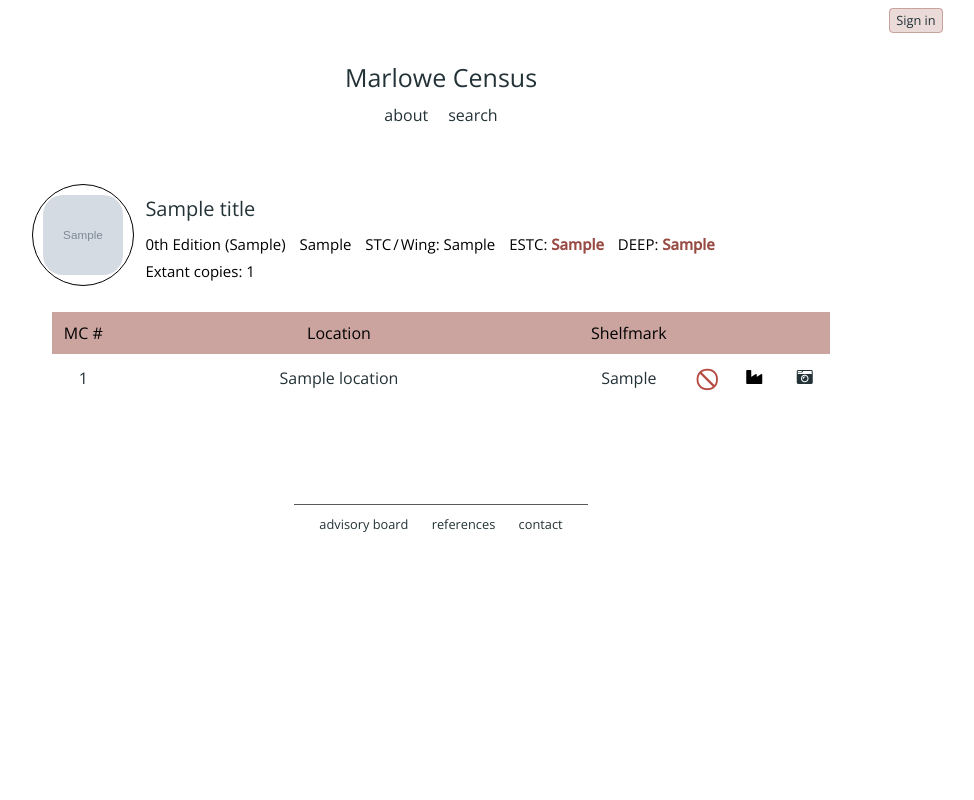
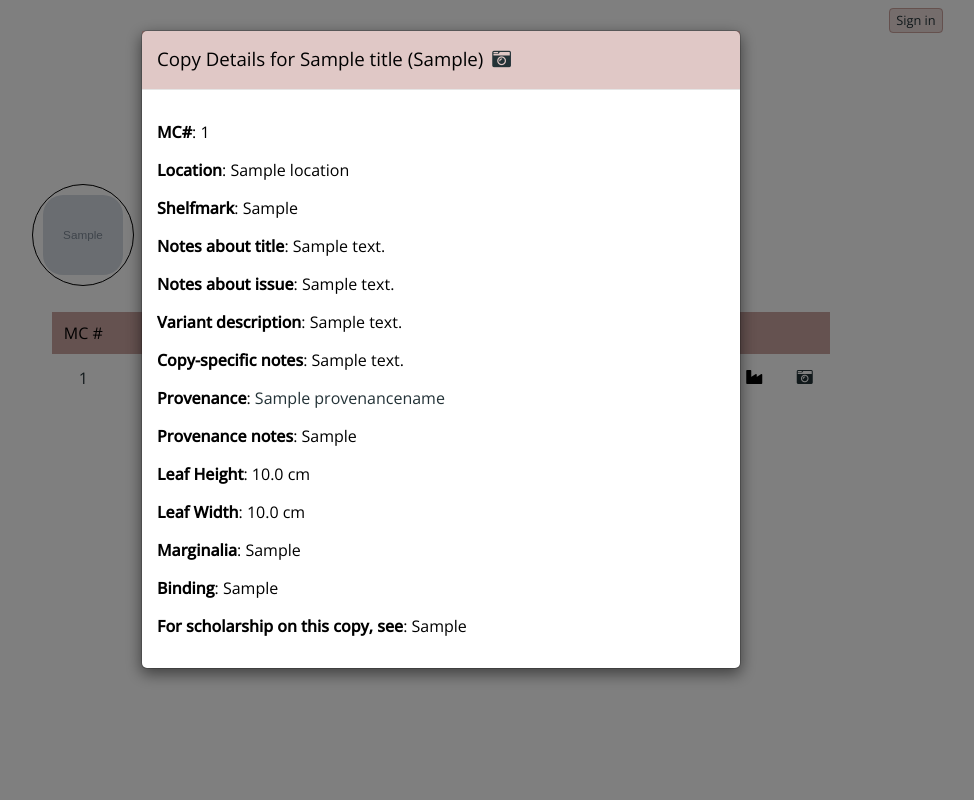
Before and after one commit to jsench/Project-Wheatley, a Django app: page /copy/1/ in a window 1280 px wide. Shown: the whole page, without its empty margins (199-1173 px from the left). Run offline with Django 4.2, Linux system fonts and the light colour scheme; tables that the repository leaves empty hold one stand-in row (values such as "Sample post"); grey boxes marked "Sample" are stand-in pictures; lists and menus that the app fills with data are empty; some libraries are stand-ins or nearby versions.

Commit message:
March 19 2024

```diff
--- a/marlowecensus/static/census/js/copy_detail_edit_modal.js
+++ b/marlowecensus/static/census/js/copy_detail_edit_modal.js
@@ -21,13 +21,12 @@ jQuery(function($) {
             .replace(/\/*$/, '')
             .split('/');
         if (pathlist.length == 2 &&
-                pathlist[0] === 'census_id' &&
+                pathlist[0] === 'copy' &&
                 pathlist[1].match(/^[0-9]+$/)) {
             copy_cen = pathlist[1];
         } else if (window.location.hash) {
             copy_cen = window.location.hash.substring(1);
         }
-
         if (copy_cen !== '') {
             $(".copy_data_" + copy_cen).click();
         }
--- a/marlowecensus/templates/census/copy_modal.html
+++ b/marlowecensus/templates/census/copy_modal.html
@@ -20,8 +20,8 @@
 
             <p align="left"><strong>Shelfmark</strong>: {% if copy.Shelfmark and copy.Shelfmark != "[Shelfmark not available]" %}{{ copy.Shelfmark }}{% endif %}</p>
 
-            {% if copy.title.notes %}
-            <p align="left"><strong>Notes about title</strong>: {{ copy.title.notes }}</p>
+            {% if copy.issue.edition.title.notes %}
+            <p align="left"><strong>Notes about title</strong>: {{ copy.issue.edition.title.notes }}</p>
             {% endif %}
 
             {% if copy.issue.notes %}
--- a/marlowecensus/templates/census/site_head.html
+++ b/marlowecensus/templates/census/site_head.html
@@ -30,19 +30,3 @@
 <script src="{% static 'census/js/utils.js' %}"></script>
 
 <title>Marlowe Census</title>
-
-<!-- Matomo -->
-<script type="text/javascript">
-  var _paq = window._paq || [];
-  /* tracker methods like "setCustomDimension" should be called before "trackPageView" */
-  _paq.push(['trackPageView']);
-  _paq.push(['enableLinkTracking']);
-  (function() {
-    var u="//upenndigitalscholarship.org/piwik/";
-    _paq.push(['setTrackerUrl', u+'matomo.php']);
-    _paq.push(['setSiteId', '61']);
-    var d=document, g=d.createElement('script'), s=d.getElementsByTagName('script')[0];
-    g.type='text/javascript'; g.async=true; g.defer=true; g.src=u+'matomo.js'; s.parentNode.insertBefore(g,s);
-  })();
-</script>
-<!-- End Matomo Code -->
--- a/marlowecensus/urls.py
+++ b/marlowecensus/urls.py
@@ -12,12 +12,12 @@ urlpatterns = [
     path('search/', views.search, name='search'),
     path('search/<str:field>/<str:value>/', views.search, name='search'),
     path('search/<str:field>/<str:value>/<str:order>/', views.search, name='search'),
-    path('editions/<int:id>/', views.detail, name='detail'),
+    path('title/<int:id>/', views.detail, name='detail'),
     path('about/', views.about, name='about'),
     path('about/<str:viewname>/', views.about, name='about'),
-    path('copy/<int:id>/', views.copy, name='copy'),
+    path('issue/<int:id>/', views.copy, name='copy'),
     path('copydata/<int:copy_id>/', views.copy_data, name='copy_data'),
-    path('mc/<int:census_id>/', views.cen_copy_modal, name='cen_copy_modal'),
+    path('copy/<int:census_id>/', views.cen_copy_modal, name='cen_copy_modal'),
 
     # Search autocomplete
     path('autofill/location/', views.autofill_location, name='autofill_location'),
--- a/marlowecensus/views.py
+++ b/marlowecensus/views.py
@@ -309,7 +309,7 @@ def detail(request, id):
     editions = list(selected_title.edition_set.all())
     issues = [issue for ed in editions for issue in ed.issue_set.all()]
     issues.sort(key=detail_sort_key)
-    copy_count = models.Copy.objects.filter(issue__id__in=[i.id for i in issues]).count()
+    copy_count = models.Copy.objects.filter(issue__id__in=[i.id for i in issues]).filter(canonical_query).count()
     template = loader.get_template('census/detail.html')
     context = {
         'icon_path': 'census/images/title_icons/generic-title-icon.png',
```
